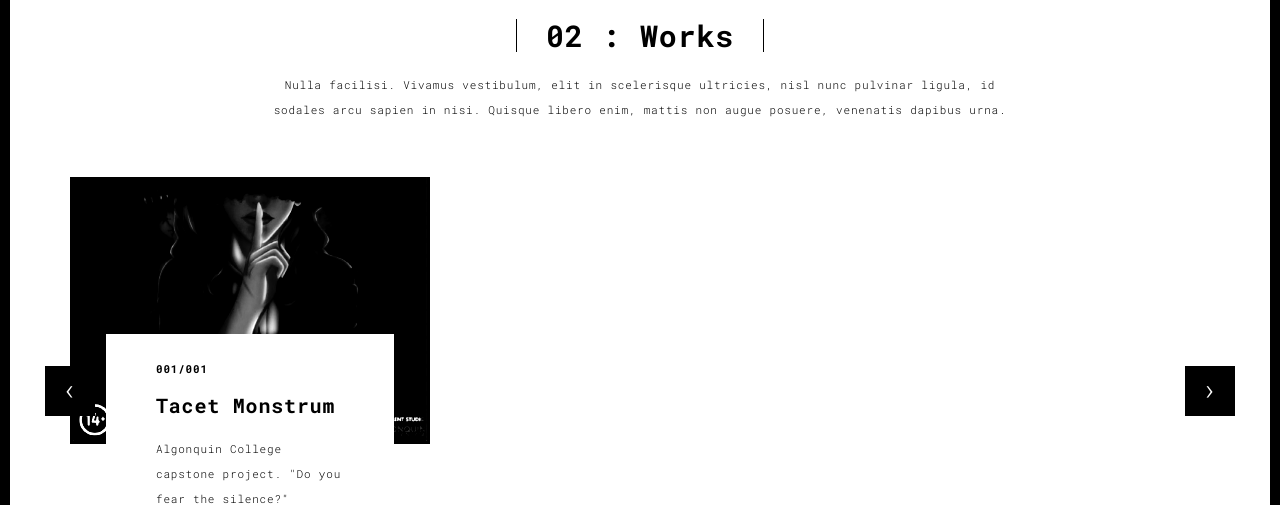
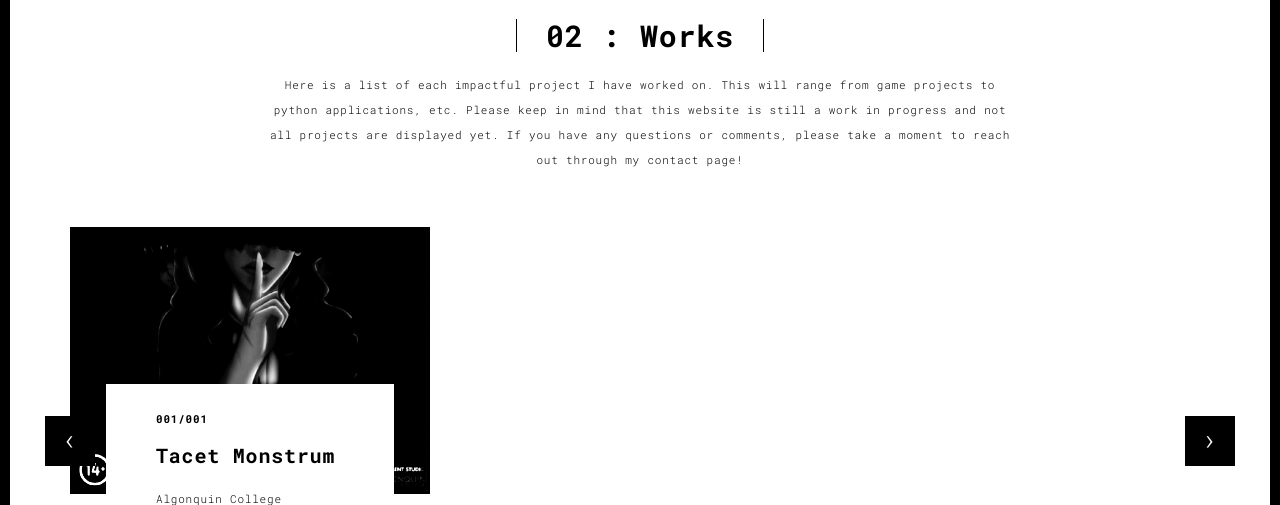
Before and after one commit to grin0021/Portfolio, a Flask app: page /works.html in a window 1280 px wide. Shown: the part 90-595 px from the top of the page. Run offline with Flask 3, Linux system fonts and the light colour scheme; some libraries are stand-ins or nearby versions.

Commit message:
Update works.html

```diff
--- a/templates/works.html
+++ b/templates/works.html
@@ -56,7 +56,9 @@
       <div class="col-sm-8 col-sm-offset-2 section-container-spacer">
         <div class="text-center">
           <h1 class="h2">02 : Works</h1>
-          <p>Nulla facilisi. Vivamus vestibulum, elit in scelerisque ultricies, nisl nunc pulvinar ligula, id sodales arcu sapien in nisi. Quisque libero enim, mattis non augue posuere, venenatis dapibus urna.</p>
+          <p>Here is a list of each impactful project I have worked on. This will range from game projects to python applications, etc.
+            Please keep in mind that this website is still a work in progress and not all projects are displayed yet.
+            If you have any questions or comments, please take a moment to reach out through my contact page!</p>
         </div>
       </div>
 
```
